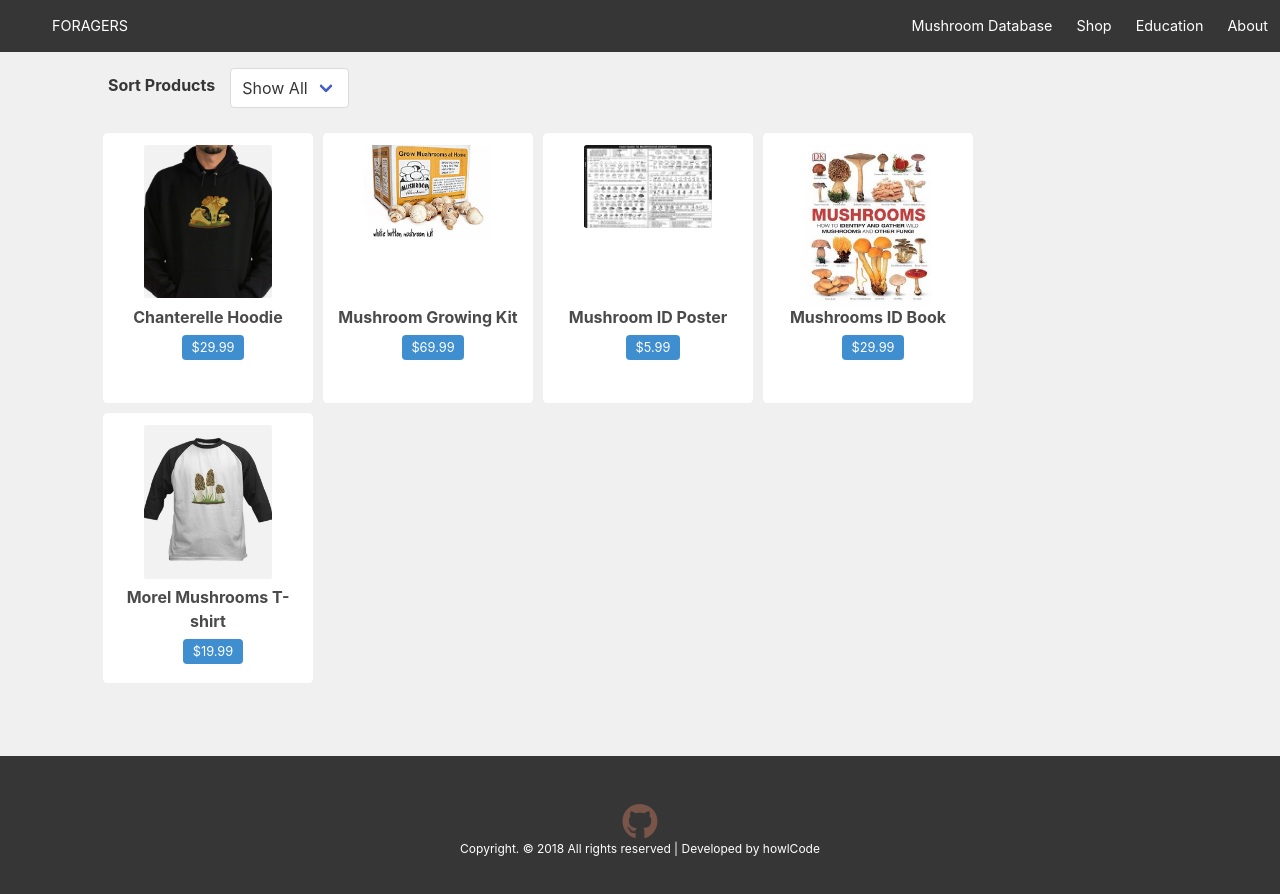
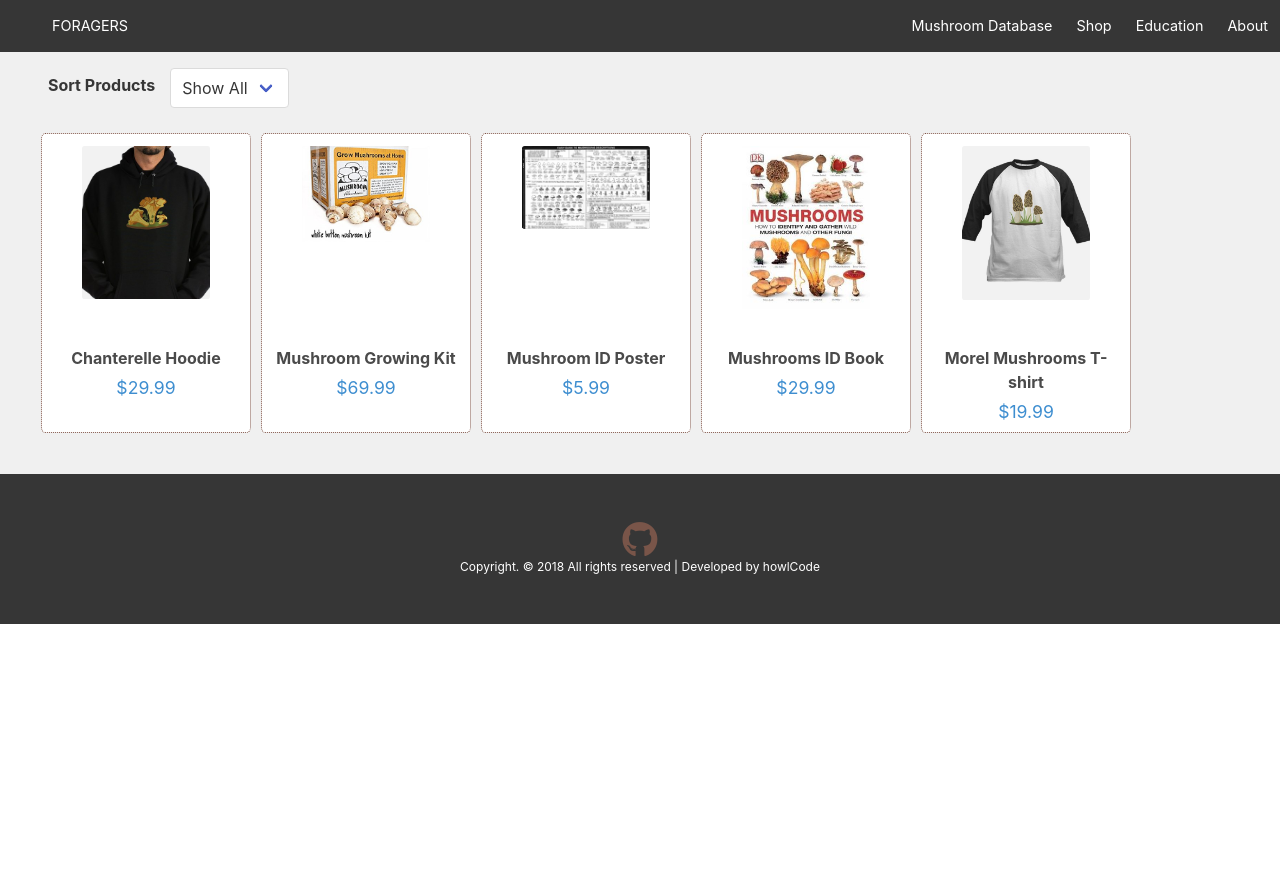
Before and after one commit to howlCode/foragers-react, a React (Create React App) app: page /shop in a window 1280 px wide. Shown: the top 894 px of the page. After the commit the page ends 800 px from the top, so only its background shows below. Built offline with nearby package versions, Linux system fonts and the light colour scheme.

Commit message:
Update styling on Shop and Shroom components (aesthetic changes, borders on images, centered text, etc).

```diff
--- a/src/components/Shop/ProductModal.css
+++ b/src/components/Shop/ProductModal.css
@@ -8,19 +8,25 @@
 }
 
 .product-modal-image {
-  height: 400px;
-  width: 350px;
+  max-height: 350px;
+  max-width: 350px;
   margin: 0 auto;
   text-align: center;
   margin-bottom: 20px;
 }
 
+.product-modal-image > img {
+  border: 1px dotted #7f5347;
+}
+
 .name {
   font-size: 2rem;
   font-weight: 200;
+  margin-top: auto;
 }
 
 .description {
   font-size: 1.2rem;
   font-weight: 400;
+  margin: 10px auto;
 }
--- a/src/components/Shop/ProductModal.js
+++ b/src/components/Shop/ProductModal.js
@@ -10,17 +10,24 @@ const ProductModal = props => {
     <div className="modal is-active">
       <div className="modal-background" />
       <div className="modal-content">
-        <p class="product-modal-image">
-          <img src={props.product.image} alt={props.product.name} />
+        <p class="image">
+          <img
+            class="product-modal-image"
+            src={props.product.image}
+            alt={props.product.name}
+          />
         </p>
         <p className="has-text-light has-text-centered name">
           {props.product.name}
         </p>
         <p className="has-text-light has-text-centered">
-          <span className="tag is-info">${props.product.cost}</span>
+          <span className="has-text-info">${props.product.cost}</span>
         </p>
         <p className="has-text-light has-text-centered description">
           {props.product.description}
+        </p>
+        <p className="has-text-centered">
+          <button className="button is-primary">Add To Cart</button>
         </p>
       </div>
       <button
--- a/src/components/Shop/Shop.css
+++ b/src/components/Shop/Shop.css
@@ -3,14 +3,15 @@
 }
 
 .columns {
-  margin: 20px 50px !important;
+  margin-top: 20px !important;
 }
 
 .product-card {
-  height: 270px;
-  max-height: 270px;
+  height: 300px;
+  max-height: 300px;
   max-width: 210px;
   background-color: #fff;
+  border: 1px dotted #7f5347;
   border-radius: 2%;
   margin: 5px;
 }
@@ -18,8 +19,8 @@
 .product-image {
   margin: auto;
   text-align: center;
-  min-height: 135px;
-  max-height: 135px;
+  min-height: 175px;
+  max-height: 175px;
 }
 
 .product-name {
@@ -33,11 +34,8 @@
 }
 
 .price {
-  font-size: 0.8rem !important;
-}
-
-.field {
-  margin-left: 60px;
+  font-size: 1.1rem !important;
+  border-radius: 2%;
 }
 
 @media (max-width: 768px) {
--- a/src/components/Shop/Shop.js
+++ b/src/components/Shop/Shop.js
@@ -63,7 +63,7 @@ class Shop extends Component {
         <div className="columns is-multiline">
           {this.state.filteredProducts.map(product => (
             <div
-              className="column is-one-quarter product-card hand"
+              className="column is-two-fifths product-card hand"
               id={product.id}
               onClick={() => this.productModal(product)}
             >
@@ -73,7 +73,7 @@ class Shop extends Component {
               <p className="product-name has-text-centered">{product.name}</p>
 
               <p className="price-line has-text-centered">
-                <span className="tag is-info price">${product.cost}</span>
+                <span className="has-text-info price">${product.cost}</span>
               </p>
             </div>
           ))}
--- a/src/components/Shrooms/ShroomModal.js
+++ b/src/components/Shrooms/ShroomModal.js
@@ -11,7 +11,11 @@ const ShroomModal = props => {
       <div className="modal-background" />
       <div className="modal-content">
         <p class="image is-4by3">
-          <img src={props.shroom.image} alt={props.shroom.common_name} />
+          <img
+            className="shroom-image"
+            src={props.shroom.image}
+            alt={props.shroom.common_name}
+          />
         </p>
         <p className="has-text-light has-text-centered name">
           {props.shroom.common_name}
--- a/src/components/Shrooms/Shrooms.css
+++ b/src/components/Shrooms/Shrooms.css
@@ -12,3 +12,7 @@
   margin-top: 8px;
   font-size: 0.8rem !important;
 }
+
+.shroom-image {
+  border: 1px dotted #7f5347;
+}
--- a/src/components/Shrooms/Shrooms.js
+++ b/src/components/Shrooms/Shrooms.js
@@ -71,7 +71,11 @@ class Shrooms extends Component {
                 onClick={() => this.shroomModal(shroom)}
               >
                 <figure className="image is-5by4">
-                  <img src={shroom.image} alt={shroom.common_name} />
+                  <img
+                    className="shroom-image"
+                    src={shroom.image}
+                    alt={shroom.common_name}
+                  />
                 </figure>
                 <p className="has-text-weight-bold has-text-centered">
                   {shroom.common_name}
```
